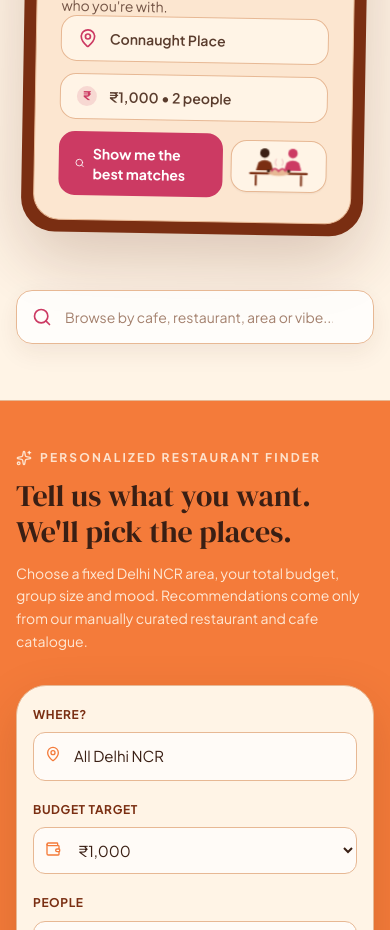
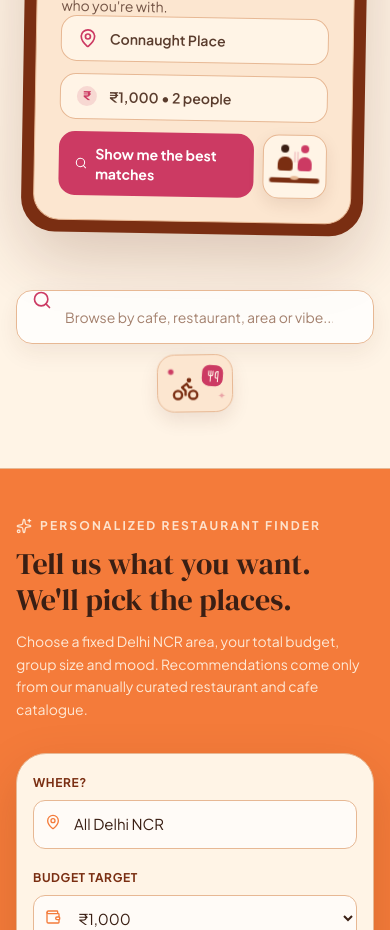
Before and after one commit to iavinaxh/delhi-cafe-hopping, a React (Vite) app: page / in a window 390 px wide. Shown: the part 920-1850 px from the top of the page. Built offline with nearby package versions, Linux system fonts and the light colour scheme; the HTML template or start-up script is replaced by a standard one.

Commit message:
Add responsive non-overlapping dining animations
Contain hero dining and delivery animations across desktop and mobile

```diff
--- a/src/components/Hero.jsx
+++ b/src/components/Hero.jsx
@@ -1,25 +1,31 @@
 import React from 'react';
-import { Search, Sparkles, MapPin, Compass, ShieldCheck, SlidersHorizontal } from 'lucide-react';
+import { Search, Sparkles, MapPin, Compass, ShieldCheck, SlidersHorizontal, Bike, Utensils } from 'lucide-react';
 import InstagramIcon from './InstagramIcon';
 
 function EatingCouple() {
   return (
-    <div className="date-dinner-motion w-[96px] sm:w-[112px] h-[52px] sm:h-[58px] shrink-0 rounded-2xl bg-[#FFF4E6] border border-[#E7B894] flex items-center justify-center shadow-sm" aria-hidden="true">
-      <svg viewBox="0 0 120 64" className="w-full h-full" fill="none">
-        <g className="date-dinner-people">
-          <circle cx="42" cy="17" r="6" fill="#3A1F14" />
-          <path d="M34 29 Q42 23 50 29 L53 39 H31 Z" fill="#7A2E12" />
-          <circle cx="78" cy="17" r="6" fill="#CC3A63" />
-          <path d="M70 29 Q78 23 86 29 L89 39 H67 Z" fill="#CC3A63" />
-        </g>
-        <path d="M24 41 H96" stroke="#7A2E12" strokeWidth="3" strokeLinecap="round" />
-        <path d="M31 44 V56 M89 44 V56" stroke="#7A2E12" strokeWidth="2.5" strokeLinecap="round" />
-        <ellipse cx="60" cy="40" rx="14" ry="4" fill="#E7B894" />
-        <path d="M51 38 Q55 32 60 38 Q65 32 69 38" stroke="#CC3A63" strokeWidth="2" strokeLinecap="round" />
-        <path className="food-steam" d="M57 29 Q54 25 57 21 M64 29 Q67 25 64 21" stroke="#CC3A63" strokeWidth="1.5" strokeLinecap="round" />
-        <circle cx="47" cy="38" r="2" fill="#3A1F14" />
-        <circle cx="73" cy="38" r="2" fill="#3A1F14" />
-      </svg>
+    <div className="date-dinner-sticker" aria-hidden="true">
+      <div className="date-dinner-art">
+        <span className="date-dinner-head head-one" />
+        <span className="date-dinner-head head-two" />
+        <span className="date-dinner-body body-one" />
+        <span className="date-dinner-body body-two" />
+        <span className="date-dinner-table" />
+        <span className="date-dinner-plate" />
+        <span className="food-steam steam-one" />
+        <span className="food-steam steam-two" />
+      </div>
+    </div>
+  );
+}
+
+function FoodDeliverySticker() {
+  return (
+    <div className="food-delivery-sticker" aria-hidden="true">
+      <Bike className="food-delivery-bike" />
+      <span className="food-bag"><Utensils /></span>
+      <span className="delivery-spark spark-one">✦</span>
+      <span className="delivery-spark spark-two">•</span>
     </div>
   );
 }
@@ -30,13 +36,16 @@ export default function Hero({ searchQuery, setSearchQuery, onOpenInstaModal, se
   return (
     <div className="relative overflow-hidden bg-[#FFF4E6] text-[#3A1F14] py-14 sm:py-24 border-b border-[#E7B894]">
       <style>{`
-        .date-dinner-people { animation: dinner-bob 2.8s ease-in-out infinite; transform-origin: 60px 30px; }
-        .food-steam { animation: food-steam 2.2s ease-in-out infinite; opacity: .65; }
-        @keyframes dinner-bob { 0%,100% { transform: translateY(1px); } 50% { transform: translateY(-2px); } }
-        @keyframes food-steam { 0%,100% { opacity: .2; transform: translateY(2px); } 50% { opacity: .8; transform: translateY(-2px); } }
-        @media (prefers-reduced-motion: reduce) {
-          .date-dinner-people, .food-steam { animation: none !important; }
-        }
+        .date-dinner-art { animation: dinner-bob 2.8s ease-in-out infinite; }
+        .food-steam { animation: food-steam 2.2s ease-in-out infinite; opacity: .45; }
+        .food-delivery-sticker { animation: delivery-float 3.2s ease-in-out infinite; }
+        .delivery-spark { animation: spark-pop 2.4s ease-in-out infinite; }
+        .spark-two { animation-delay: .7s; }
+        @keyframes dinner-bob { 0%,100% { transform: translateY(1px) rotate(-1deg); } 50% { transform: translateY(-3px) rotate(1deg); } }
+        @keyframes food-steam { 0%,100% { opacity: .15; transform: translateY(2px); } 50% { opacity: .8; transform: translateY(-3px); } }
+        @keyframes delivery-float { 0%,100% { transform: translateY(1px) rotate(-1deg); } 50% { transform: translateY(-4px) rotate(1deg); } }
+        @keyframes spark-pop { 0%,100% { opacity: .2; transform: scale(.8); } 50% { opacity: 1; transform: scale(1.15); } }
+        @media (prefers-reduced-motion: reduce) { .date-dinner-art,.food-steam,.food-delivery-sticker,.delivery-spark { animation: none !important; } }
       `}</style>
       <div className="absolute -top-32 right-[-10%] w-[560px] h-[560px] bg-[#CC3A63]/10 blur-3xl rounded-full pointer-events-none"></div>
       <div className="absolute bottom-[-35%] left-[-8%] w-[460px] h-[460px] bg-[#7A2E12]/8 blur-3xl rounded-full pointer-events-none"></div>
@@ -53,12 +62,12 @@ export default function Hero({ searchQuery, setSearchQuery, onOpenInstaModal, se
             <div className="relative rounded-[34px] bg-[#7A2E12] p-3 shadow-[0_28px_70px_rgba(89,37,15,0.22)] rotate-1">
               <div className="rounded-[26px] bg-[#FCE6D0] min-h-[310px] sm:min-h-[380px] p-6 sm:p-8 flex flex-col justify-between border border-[#E7B894]">
                 <div><p className="text-[10px] uppercase tracking-[0.2em] font-bold text-[#CC3A63]">Start here</p><h2 className="font-serif text-3xl sm:text-4xl font-bold text-[#3A1F14] mt-2">Where should we eat?</h2><p className="text-sm text-[#725344] mt-3">Pick an area, set your budget and tell us who you're with.</p></div>
-                <div className="space-y-3"><div className="rounded-2xl bg-[#FFF4E6] border border-[#E7B894] px-4 py-3 flex items-center gap-3"><MapPin className="w-5 h-5 text-[#CC3A63]"/><span className="text-sm font-semibold text-[#5A3C2D]">Connaught Place</span></div><div className="rounded-2xl bg-[#FFF4E6] border border-[#E7B894] px-4 py-3 flex items-center gap-3"><span className="w-5 h-5 rounded-full bg-[#CC3A63]/15 text-[#CC3A63] flex items-center justify-center text-xs font-bold">₹</span><span className="text-sm font-semibold text-[#5A3C2D]">₹1,000 • 2 people</span></div><div className="flex items-center gap-2"><div className="flex-1 rounded-2xl bg-[#CC3A63] text-white px-4 py-3 flex items-center justify-center gap-2 font-bold text-sm"><Search className="w-4 h-4"/>Show me the best matches</div><EatingCouple /></div></div>
+                <div className="space-y-3"><div className="rounded-2xl bg-[#FFF4E6] border border-[#E7B894] px-4 py-3 flex items-center gap-3"><MapPin className="w-5 h-5 text-[#CC3A63]"/><span className="text-sm font-semibold text-[#5A3C2D]">Connaught Place</span></div><div className="rounded-2xl bg-[#FFF4E6] border border-[#E7B894] px-4 py-3 flex items-center gap-3"><span className="w-5 h-5 rounded-full bg-[#CC3A63]/15 text-[#CC3A63] flex items-center justify-center text-xs font-bold">₹</span><span className="text-sm font-semibold text-[#5A3C2D]">₹1,000 • 2 people</span></div><div className="hero-search-row"><div className="hero-search-button flex-1 rounded-2xl bg-[#CC3A63] text-white px-4 py-3 flex items-center justify-center gap-2 font-bold text-sm"><Search className="w-4 h-4"/>Show me the best matches</div><EatingCouple /></div></div>
               </div>
             </div>
           </div>
         </div>
-        <div className="mt-10 max-w-3xl"><div className="relative flex items-center"><Search className="absolute left-4 w-5 h-5 text-[#CC3A63] pointer-events-none"/><input type="text" value={searchQuery} onChange={(e)=>setSearchQuery(e.target.value)} placeholder="Browse by cafe, restaurant, area or vibe..." className="w-full pl-12 pr-10 py-4 rounded-2xl bg-white/80 border border-[#E7B894] text-[#3A1F14] placeholder-[#A4816E] focus:outline-none focus:ring-2 focus:ring-[#CC3A63]/30 focus:border-[#CC3A63] text-sm sm:text-base shadow-[0_8px_24px_rgba(78,43,25,0.08)]"/>{searchQuery&&<button onClick={()=>setSearchQuery('')} className="absolute right-4 text-xs font-semibold text-[#7A2E12] bg-[#FCE6D0] px-2 py-1 rounded-lg">Clear</button>}</div></div>
+        <div className="hero-support-row mt-10 max-w-3xl"><div className="hero-support-search"><Search className="absolute left-4 w-5 h-5 text-[#CC3A63] pointer-events-none"/><input type="text" value={searchQuery} onChange={(e)=>setSearchQuery(e.target.value)} placeholder="Browse by cafe, restaurant, area or vibe..." className="w-full pl-12 pr-10 py-4 rounded-2xl bg-white/80 border border-[#E7B894] text-[#3A1F14] placeholder-[#A4816E] focus:outline-none focus:ring-2 focus:ring-[#CC3A63]/30 focus:border-[#CC3A63] text-sm sm:text-base shadow-[0_8px_24px_rgba(78,43,25,0.08)]"/>{searchQuery&&<button onClick={()=>setSearchQuery('')} className="absolute right-4 text-xs font-semibold text-[#7A2E12] bg-[#FCE6D0] px-2 py-1 rounded-lg">Clear</button>}</div><FoodDeliverySticker /></div>
       </div>
     </div>
   );
--- a/src/index.css
+++ b/src/index.css
@@ -17,10 +17,8 @@ a { color: inherit; }
 ::selection { background: #7A2E12; color: #FFF4E6; }
 section { scroll-margin-top: 88px; }
 
-/* The page background is always orange. Cream is reserved for cards and content surfaces. */
 .site-shell, .site-main { background-color: #F47B3A !important; }
 
-/* Catalogue surface: rounded edges, depth and a subtle lift make the cream panel feel embedded in the orange page rather than pasted onto it. */
 .catalogue-shell {
   position: relative;
   margin-top: 2rem;
@@ -42,25 +40,64 @@ section { scroll-margin-top: 88px; }
 }
 
 .catalogue-content { position: relative; z-index: 1; }
+.catalogue-card-enter { opacity: 0; animation: catalogueCardIn 520ms cubic-bezier(.22, 1, .36, 1) var(--card-delay, 0ms) forwards; }
 
-.catalogue-card-enter {
-  opacity: 0;
-  animation: catalogueCardIn 520ms cubic-bezier(.22, 1, .36, 1) var(--card-delay, 0ms) forwards;
+@keyframes catalogueLift { from { opacity: 0; transform: translateY(18px) scale(.985); } to { opacity: 1; transform: translateY(0) scale(1); } }
+@keyframes catalogueCardIn { from { opacity: 0; transform: translateY(14px); } to { opacity: 1; transform: translateY(0); } }
+
+/* Decorative hero art is always contained by its own layout box. It never sits above cards or captures clicks. */
+.hero-search-row {
+  display: flex;
+  align-items: center;
+  gap: .65rem;
+  min-width: 0;
 }
+.hero-search-button { min-width: 0; }
+.date-dinner-sticker {
+  position: relative;
+  flex: 0 0 clamp(64px, 12vw, 94px);
+  width: clamp(64px, 12vw, 94px);
+  aspect-ratio: 1.25;
+  overflow: hidden;
+  border-radius: 1rem;
+  background: #FFF4E6;
+  border: 1px solid #E7B894;
+  box-shadow: 0 6px 16px rgba(89,37,15,.10);
+  pointer-events: none;
+}
+.date-dinner-art { position: absolute; inset: 0; }
+.date-dinner-head { position: absolute; width: 13%; aspect-ratio: 1; border-radius: 50%; top: 20%; background: #3A1F14; }
+.head-one { left: 28%; }
+.head-two { right: 28%; background: #CC3A63; }
+.date-dinner-body { position: absolute; width: 24%; height: 24%; top: 38%; border-radius: 45% 45% 20% 20%; }
+.body-one { left: 22%; background: #7A2E12; }
+.body-two { right: 22%; background: #CC3A63; }
+.date-dinner-table { position: absolute; left: 10%; right: 10%; bottom: 20%; height: 7%; border-radius: 999px; background: #7A2E12; }
+.date-dinner-plate { position: absolute; left: 43%; bottom: 24%; width: 14%; height: 6%; border-radius: 50%; background: #E7B894; }
+.food-steam { position: absolute; top: 27%; width: 2px; height: 18%; border-radius: 999px; background: #CC3A63; }
+.steam-one { left: 48%; transform: rotate(10deg); }
+.steam-two { left: 54%; transform: rotate(-10deg); }
 
-@keyframes catalogueLift {
-  from { opacity: 0; transform: translateY(18px) scale(.985); }
-  to { opacity: 1; transform: translateY(0) scale(1); }
+.hero-support-row { display: flex; align-items: center; gap: 1rem; min-width: 0; }
+.hero-support-search { position: relative; flex: 1 1 auto; min-width: 0; }
+.food-delivery-sticker {
+  position: relative;
+  flex: 0 0 clamp(72px, 10vw, 104px);
+  width: clamp(72px, 10vw, 104px);
+  height: clamp(54px, 7vw, 76px);
+  border-radius: 1.1rem;
+  background: #FCE6D0;
+  border: 1px solid #E7B894;
+  box-shadow: 0 8px 18px rgba(89,37,15,.10);
+  pointer-events: none;
+  overflow: hidden;
 }
-
-@keyframes catalogueCardIn {
-  from { opacity: 0; transform: translateY(14px); }
-  to { opacity: 1; transform: translateY(0); }
-}
-
-@media (prefers-reduced-motion: reduce) {
-  .catalogue-shell, .catalogue-card-enter { animation: none; opacity: 1; transform: none; }
-}
+.food-delivery-bike { position: absolute; left: 12%; bottom: 16%; width: 50%; height: 50%; color: #7A2E12; }
+.food-bag { position: absolute; right: 12%; top: 18%; width: 29%; aspect-ratio: 1; border-radius: .45rem; background: #CC3A63; color: #FFF4E6; display: grid; place-items: center; transform: rotate(5deg); }
+.food-bag svg { width: 58%; height: 58%; }
+.delivery-spark { position: absolute; color: #CC3A63; font-weight: 800; font-size: 11px; }
+.spark-one { right: 8%; bottom: 13%; }
+.spark-two { left: 12%; top: 12%; }
 
 @media (max-width: 640px) {
   html, body, #root { background-color: #F47B3A; }
@@ -69,4 +106,21 @@ section { scroll-margin-top: 88px; }
   button, a { touch-action: manipulation; }
   input, select, button { min-height: 44px; }
   .catalogue-shell { margin-top: 1rem; margin-bottom: 1rem; border-radius: 1.5rem; }
+  .hero-search-row { align-items: stretch; }
+  .hero-search-button { min-height: 48px; }
+  .date-dinner-sticker { flex-basis: 70px; width: 70px; }
+  .hero-support-row { gap: .65rem; }
+  .food-delivery-sticker { flex-basis: 72px; width: 72px; height: 56px; }
 }
+
+@media (max-width: 420px) {
+  .hero-search-row { display: grid; grid-template-columns: minmax(0, 1fr) 64px; gap: .55rem; }
+  .date-dinner-sticker { width: 64px; flex-basis: 64px; }
+  .hero-support-row { display: block; }
+  .food-delivery-sticker { width: 76px; height: 58px; margin: .65rem auto 0; }
+}
+
+@media (prefers-reduced-motion: reduce) {
+  .catalogue-shell, .catalogue-card-enter { animation: none; opacity: 1; transform: none; }
+  .date-dinner-art, .food-steam, .food-delivery-sticker, .delivery-spark { animation: none !important; }
+}
```
